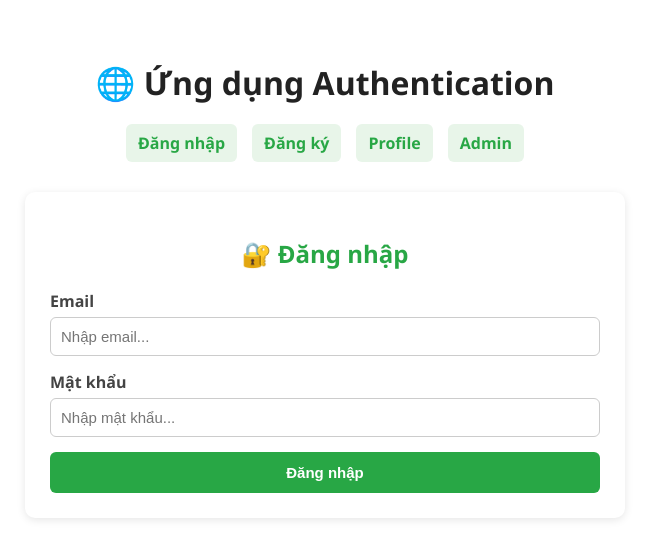
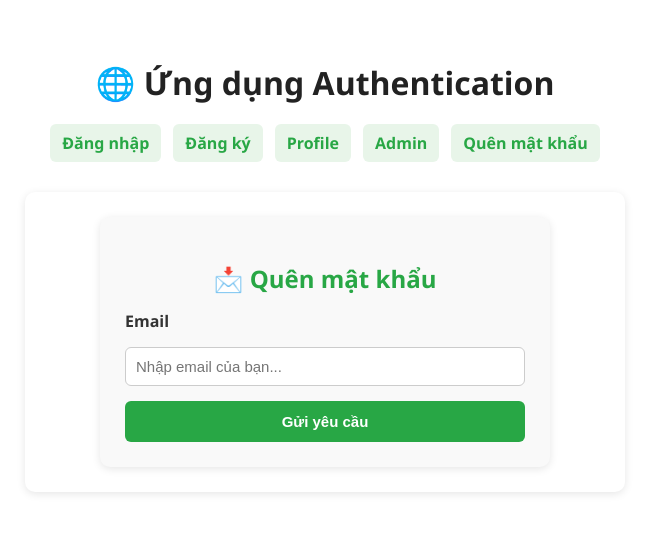
Before and after one commit to NguyenMyTrinh-nmt/group-3-project, a React (Create React App) app in the folder frontend/: page /forgot-password in a window 1280 px wide. Shown: the top 558 px of the page, without its empty margins (315-964 px from the left). Built offline with nearby package versions, Linux system fonts and the light colour scheme.

Commit message:
Frontend hoạt động 4: Form Forgot Password + Upload Avatar UI

```diff
--- a/frontend/package.json
+++ b/frontend/package.json
@@ -8,6 +8,7 @@
     "@testing-library/react": "^16.3.0",
     "@testing-library/user-event": "^13.5.0",
     "axios": "^1.12.2",
+    "mongoose": "^8.19.1",
     "react": "^19.2.0",
     "react-dom": "^19.2.0",
     "react-router-dom": "^7.9.4",
--- a/frontend/src/App.js
+++ b/frontend/src/App.js
@@ -1,8 +1,9 @@
 import { BrowserRouter as Router, Routes, Route, Link } from "react-router-dom";
 import Signup from "./pages/Signup";
 import Login from "./pages/Login";
-import Profile from "./pages/Profile"; // 👤 Thêm trang Profile
-import Admin from "./pages/Admin";     // 👑 Trang Admin
+import Profile from "./pages/Profile";
+import Admin from "./pages/Admin";
+import ForgotPassword from "./pages/ForgotPassword"; // 📨 Thêm trang quên mật khẩu
 
 function App() {
   return (
@@ -24,15 +25,19 @@ function App() {
           <Link style={styles.link} to="/admin">
             Admin
           </Link>
+          <Link style={styles.link} to="/forgot-password">
+            Quên mật khẩu
+          </Link>
         </nav>
 
-        {/* 📍 Routes */}
+        {/* 📍 Nội dung trang */}
         <div style={styles.card}>
           <Routes>
             <Route path="/signup" element={<Signup />} />
             <Route path="/login" element={<Login />} />
             <Route path="/profile" element={<Profile />} />
             <Route path="/admin" element={<Admin />} />
+            <Route path="/forgot-password" element={<ForgotPassword />} />
             <Route path="*" element={<Login />} />
           </Routes>
         </div>
@@ -57,7 +62,8 @@ const styles = {
   nav: {
     display: "flex",
     justifyContent: "center",
-    gap: "15px",
+    flexWrap: "wrap",
+    gap: "12px",
     marginBottom: "30px",
   },
   link: {
--- /dev/null
+++ b/frontend/src/components/Profile.jsx
@@ -0,0 +1,25 @@
+import React, { useState } from "react";
+import UploadAvatar from "../components/UploadAvatar";
+
+export default function Profile() {
+  const [avatar, setAvatar] = useState(null);
+
+  const handleUpload = (file) => {
+    setAvatar(URL.createObjectURL(file)); // hiển thị preview
+    // TODO: upload file lên backend nếu muốn lưu vĩnh viễn
+  };
+
+  return (
+    <div className="p-4">
+      <h2 className="text-xl font-bold">Profile</h2>
+      <UploadAvatar onUpload={handleUpload} />
+      {avatar && (
+        <img
+          src={avatar}
+          alt="avatar"
+          className="w-32 h-32 rounded-full mt-4"
+        />
+      )}
+    </div>
+  );
+}
--- /dev/null
+++ b/frontend/src/components/UploadAvatar.jsx
@@ -0,0 +1,28 @@
+import React, { useState } from "react";
+
+export default function UploadAvatar({ onUpload }) {
+  const [preview, setPreview] = useState(null);
+ const [avatar, setAvatar] = useState(null); // avatar preview
+  const handleFileChange = (e) => {
+    const file = e.target.files[0];
+    if (file) {
+      const reader = new FileReader();
+      reader.onloadend = () => setAvatar(reader.result);
+      reader.readAsDataURL(file);
+      onUpload(file); // gửi file lên Profile để xử lý
+    }
+  };
+
+  return (
+    <div className="flex flex-col items-center">
+      <input type="file" accept="image/*" onChange={handleFileChange} />
+      {avatar && (
+          <img
+            src={avatar}
+            alt="avatar"
+            style={{ width: "120px", height: "120px", borderRadius: "50%", marginTop: "10px" }}
+          />
+        )}
+    </div>
+  );
+}
--- /dev/null
+++ b/frontend/src/pages/ForgotPassword.js
@@ -0,0 +1,86 @@
+import { useState } from "react";
+import axios from "axios";
+
+export default function ForgotPassword() {
+  const [email, setEmail] = useState("");
+  const [message, setMessage] = useState("");
+
+  const handleSubmit = async (e) => {
+    e.preventDefault();
+    try {
+      await axios.post("http://localhost:5000/forgot-password", { email });
+      setMessage("✅ Vui lòng kiểm tra email của bạn để nhận liên kết đặt lại mật khẩu.");
+      setEmail("");
+    } catch (err) {
+      setMessage("❌ Email không tồn tại hoặc có lỗi xảy ra.");
+    }
+  };
+
+  return (
+    <div style={styles.container}>
+      <h2 style={styles.title}>📩 Quên mật khẩu</h2>
+      {message && <p style={styles.message}>{message}</p>}
+      <form onSubmit={handleSubmit} style={styles.form}>
+        <label style={styles.label}>Email</label>
+        <input
+          type="email"
+          placeholder="Nhập email của bạn..."
+          value={email}
+          onChange={(e) => setEmail(e.target.value)}
+          required
+          style={styles.input}
+        />
+        <button type="submit" style={styles.button}>
+          Gửi yêu cầu
+        </button>
+      </form>
+    </div>
+  );
+}
+
+const styles = {
+  container: {
+    maxWidth: "400px",
+    margin: "0 auto",
+    background: "#f9f9f9",
+    padding: "25px",
+    borderRadius: "10px",
+    boxShadow: "0 2px 8px rgba(0, 0, 0, 0.1)",
+  },
+  title: {
+    textAlign: "center",
+    color: "#28a745",
+    marginBottom: "15px",
+  },
+  message: {
+    textAlign: "center",
+    color: "#d9534f",
+    marginBottom: "10px",
+  },
+  form: {
+    display: "flex",
+    flexDirection: "column",
+    gap: "15px",
+  },
+  label: {
+    fontWeight: "bold",
+    color: "#333",
+  },
+  input: {
+    padding: "10px",
+    borderRadius: "6px",
+    border: "1px solid #ccc",
+    fontSize: "15px",
+  },
+  button: {
+    backgroundColor: "#28a745",
+    color: "white",
+    padding: "12px",
+    border: "none",
+    borderRadius: "6px",
+    fontSize: "15px",
+    fontWeight: "bold",
+    cursor: "pointer",
+    transition: "0.3s",
+  },
+};
--- a/frontend/src/pages/Profile.js
+++ b/frontend/src/pages/Profile.js
@@ -1,10 +1,12 @@
 import { useEffect, useState } from "react";
 import axios from "axios";
+import UploadAvatar from "../components/UploadAvatar"; // path điều chỉnh nếu khác
 
 export default function Profile() {
   const [user, setUser] = useState(null);
   const [form, setForm] = useState({ name: "", password: "" });
   const [message, setMessage] = useState("");
+  const [avatar, setAvatar] = useState(null); // avatar preview
 
   // 🧭 Lấy thông tin user sau khi đăng nhập
   useEffect(() => {
@@ -16,6 +18,7 @@ export default function Profile() {
       .then((res) => {
         setUser(res.data);
         setForm({ name: res.data.name, password: "" });
+        if (res.data.avatar) setAvatar(res.data.avatar); // nếu backend trả avatar
       })
       .catch(() => setMessage("⚠️ Token không hợp lệ hoặc hết hạn"));
   }, []);
@@ -43,6 +46,32 @@ export default function Profile() {
     }
   };
 
+  // 🖼️ Khi upload avatar
+  const handleAvatarUpload = async (file) => {
+    setAvatar(URL.createObjectURL(file)); // preview tạm thời
+
+    // gửi file lên backend
+    const token = localStorage.getItem("token");
+    const formData = new FormData();
+    formData.append("avatar", file);
+
+    try {
+      const res = await axios.post(
+        "http://localhost:5000/profile/avatar",
+        formData,
+        {
+          headers: {
+            Authorization: `Bearer ${token}`,
+            "Content-Type": "multipart/form-data",
+          },
+        }
+      );
+      setAvatar(res.data.avatar); // backend trả URL lưu trong database
+    } catch (err) {
+      console.error("❌ Lỗi khi upload avatar", err);
+    }
+  };
+
   if (!user) return <p>⏳ Đang tải thông tin...</p>;
 
   return (
@@ -50,6 +79,13 @@ export default function Profile() {
       <h2 style={styles.title}>👤 Thông tin cá nhân</h2>
       {message && <p style={styles.message}>{message}</p>}
 
+      {/* Avatar upload & preview */}
+      <div style={{ textAlign: "center", marginBottom: "20px" }}>
+        <UploadAvatar onUpload={handleAvatarUpload} />
+
+      </div>
+
+      {/* Form update */}
       <form onSubmit={handleUpdate} style={styles.form}>
         <label style={styles.label}>Tên</label>
         <input
```
Also changed, not shown: frontend/createAdmin.js (added, +27 -0 lines), frontend/src/components/image/1.jpg (added), 1 other file (tests, documents, lock files or other folders).
